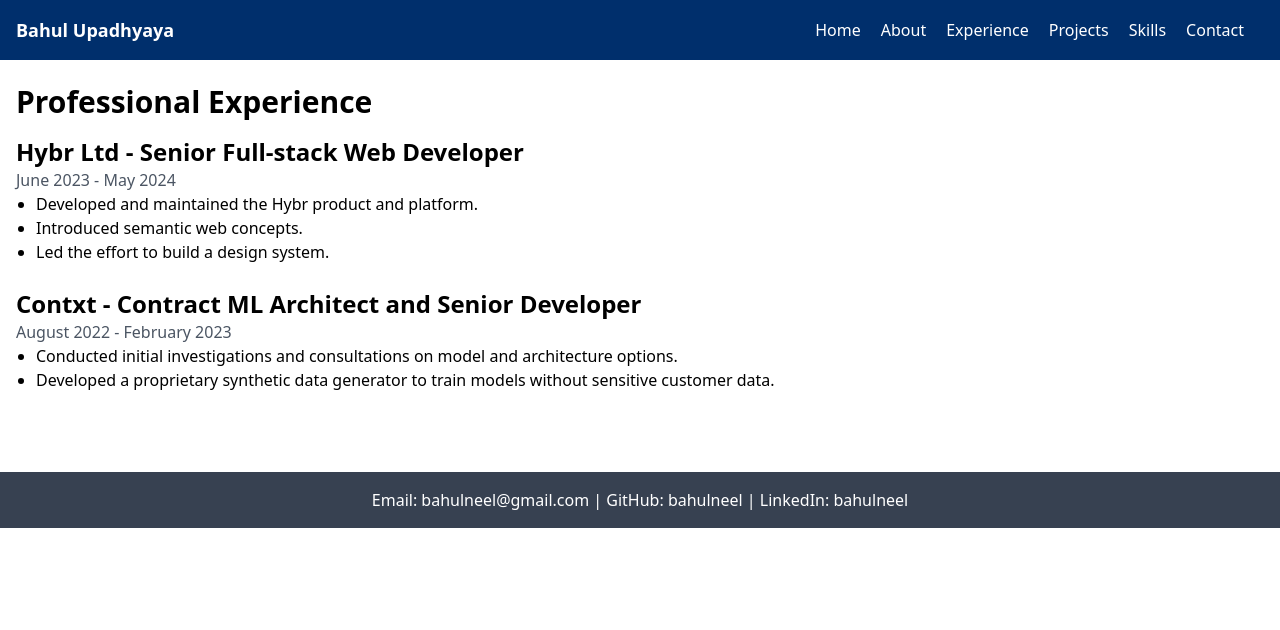
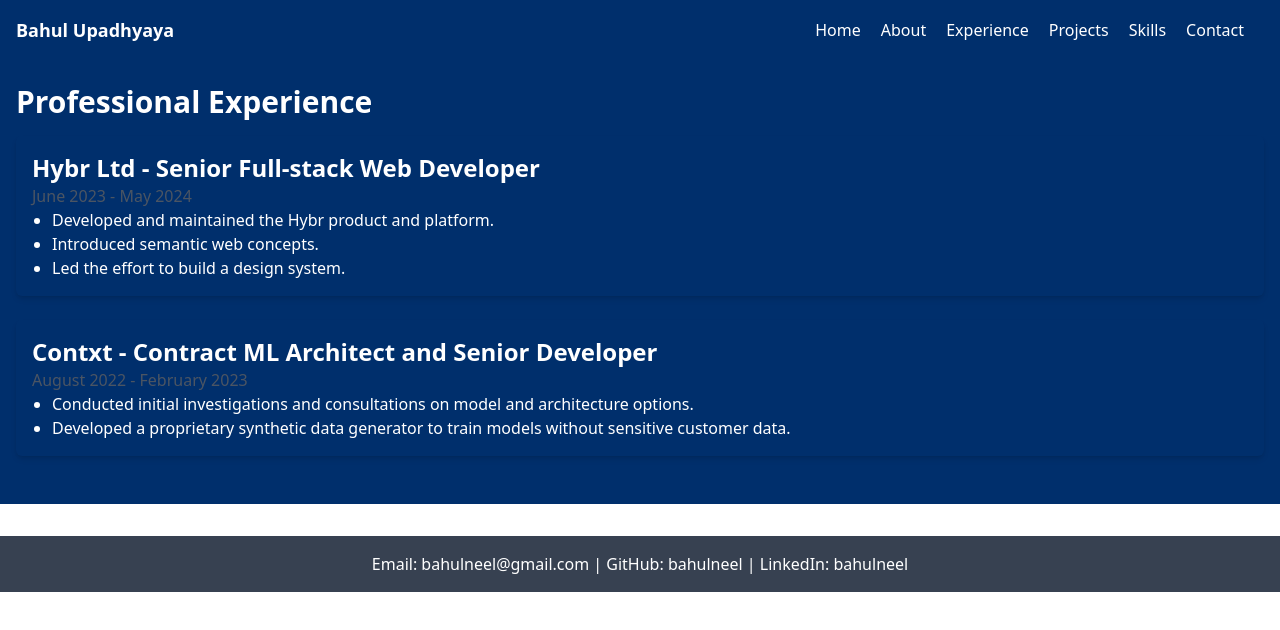
Before and after one commit to bahulneel/bahulneel.github.io, a Next.js app: page /experience in a window 1280 px wide. Shown: the top 630 px of the page. Built offline with nearby package versions, Linux system fonts and the light colour scheme.

Commit message:
pallete and layout

```diff
--- a/pages/about.js
+++ b/pages/about.js
@@ -1,17 +1,16 @@
-
 // About Me content
 import Head from 'next/head';
 
 function Page() {
   return (
-    <div className="container mx-auto px-4 py-6">
+    <div className="container mx-auto px-4 py-6 bg-secondary-lightGray">
       <Head>
         <title>About Me</title>
       </Head>
-      <h1 className="text-3xl font-bold mb-4">About Me</h1>
-      <p className="mb-4">I am a seasoned software architect and developer with a deep passion for building innovative software solutions that enhance user experiences and business outcomes. With over 20 years of experience, my expertise spans across data platform development, web systems, and team leadership.</p>
-      <p className="mb-4">I am committed to staying at the forefront of technology through continuous learning and application of new technologies. My career goals include leading large-scale projects that leverage cutting-edge technologies to solve complex problems.</p>
-      <p>Outside of work, I enjoy contributing to open source projects, writing technical articles, and sharing my knowledge through speaking engagements at industry conferences.</p>
+      <h1 className="text-3xl font-bold mb-4 text-primary-darkBlue">About Me</h1>
+      <p className="mb-4 text-secondary-gray">I am a seasoned software architect and developer with a deep passion for building innovative software solutions that enhance user experiences and business outcomes. With over 20 years of experience, my expertise spans across data platform development, web systems, and team leadership.</p>
+      <p className="mb-4 text-secondary-gray">I am committed to staying at the forefront of technology through continuous learning and application of new technologies. My career goals include leading large-scale projects that leverage cutting-edge technologies to solve complex problems.</p>
+      <p className="text-secondary-gray">Outside of work, I enjoy contributing to open source projects, writing technical articles, and sharing my knowledge through speaking engagements at industry conferences.</p>
     </div>
   );
 }
--- a/pages/experience.js
+++ b/pages/experience.js
@@ -1,29 +1,28 @@
-
 // Experience content
 import Head from 'next/head';
 
 function Page() {
   return (
-    <div className="container mx-auto px-4 py-6">
+    <div className="container mx-auto px-4 py-6 bg-primary-darkBlue">
       <Head>
         <title>Experience</title>
       </Head>
-      <h1 className="text-3xl font-bold mb-4">Professional Experience</h1>
-      <div className="mb-6">
-        <h2 className="text-2xl font-semibold">Hybr Ltd - Senior Full-stack Web Developer</h2>
-        <p className="text-gray-600">June 2023 - May 2024</p>
+      <h1 className="text-3xl font-bold mb-4 text-accent-white">Professional Experience</h1>
+      <div className="mb-6 p-4 rounded-md shadow-md">
+        <h2 className="text-2xl font-semibold text-accent-white">Hybr Ltd - Senior Full-stack Web Developer</h2>
+        <p className="text-gray-600 text-accent-white">June 2023 - May 2024</p>
         <ul className="list-disc ml-5">
-          <li>Developed and maintained the Hybr product and platform.</li>
-          <li>Introduced semantic web concepts.</li>
-          <li>Led the effort to build a design system.</li>
+          <li className="text-accent-white">Developed and maintained the Hybr product and platform.</li>
+          <li className="text-accent-white">Introduced semantic web concepts.</li>
+          <li className="text-accent-white">Led the effort to build a design system.</li>
         </ul>
       </div>
-      <div className="mb-6">
-        <h2 className="text-2xl font-semibold">Contxt - Contract ML Architect and Senior Developer</h2>
-        <p className="text-gray-600">August 2022 - February 2023</p>
+      <div className="mb-6 p-4 rounded-md shadow-md">
+        <h2 className="text-2xl font-semibold text-accent-white">Contxt - Contract ML Architect and Senior Developer</h2>
+        <p className="text-gray-600 text-accent-white">August 2022 - February 2023</p>
         <ul className="list-disc ml-5">
-          <li>Conducted initial investigations and consultations on model and architecture options.</li>
-          <li>Developed a proprietary synthetic data generator to train models without sensitive customer data.</li>
+          <li className="text-accent-white">Conducted initial investigations and consultations on model and architecture options.</li>
+          <li className="text-accent-white">Developed a proprietary synthetic data generator to train models without sensitive customer data.</li>
         </ul>
       </div>
       {/* Additional experiences can be added here in a similar format */}
--- a/pages/index.js
+++ b/pages/index.js
@@ -1,4 +1,3 @@
-
 // Home Page content
 import Head from 'next/head';
 
@@ -8,10 +7,14 @@
       <Head>
         <title>Home</title>
       </Head>
-      <h1 className="text-3xl font-bold mb-4">Welcome to My Professional Portfolio</h1>
-      <img src="/profile.webp" alt="Professional Photo" className="w-32 h-32 rounded-full mb-4"/>
-      <p className="mb-4">Seasoned software architect and developer with over 20 years of experience in building large-scale, innovative software solutions. Adept at data platform development, web systems, and enhancing team performance.</p>
-      <p>Regularly engages with academic research and industry trends to stay at the cutting edge of technology. Committed to promoting neurodiversity in the workplace.</p>
+      <div className="bg-gradient-to-r from-gradient-start to-gradient-end p-4 rounded-md shadow-md">
+        <h1 className="text-3xl font-bold mb-4 text-accent-white">Welcome to My Professional Portfolio</h1>
+      </div>
+      <div className="bg-primary-darkBlue p-4 rounded-md shadow-md mt-4">
+        <img src="/profile.webp" alt="Professional Photo" className="w-32 h-32 rounded-full mb-4" />
+        <p className="mb-4 text-accent-white">Seasoned software architect and developer with over 20 years of experience in building large-scale, innovative software solutions. Adept at data platform development, web systems, and enhancing team performance.</p>
+        <p className="text-accent-white">Regularly engages with academic research and industry trends to stay at the cutting edge of technology. Committed to promoting neurodiversity in the workplace.</p>
+      </div>
     </div>
   );
 }
--- a/pages/projects.js
+++ b/pages/projects.js
@@ -1,4 +1,3 @@
-
 // Projects content
 import Head from 'next/head';
 
@@ -8,16 +7,16 @@
       <Head>
         <title>Projects</title>
       </Head>
-      <h1 className="text-3xl font-bold mb-4">Projects Portfolio</h1>
-      <div className="mb-6">
-        <h2 className="text-2xl font-semibold">Hybr Product Platform</h2>
-        <p className="mb-2">A comprehensive platform for managing digital assets and workflows.</p>
-        <a href="https://github.com/bahulneel/hybr-platform" className="text-blue-500 hover:underline">View Repository</a>
+      <h1 className="text-3xl font-bold mb-4 text-accent-white">Projects Portfolio</h1>
+      <div className="mb-6 bg-gradient-to-r from-gradient-start to-gradient-end p-4 rounded-md shadow-md">
+        <h2 className="text-2xl font-semibold text-accent-white">Hybr Product Platform</h2>
+        <p className="mb-2 text-accent-white">A comprehensive platform for managing digital assets and workflows.</p>
+        <a href="https://github.com/bahulneel/hybr-platform" className="text-accent-orange hover:underline">View Repository</a>
       </div>
-      <div className="mb-6">
-        <h2 className="text-2xl font-semibold">Synthetic Data Generator</h2>
-        <p className="mb-2">A tool developed for generating synthetic data to train machine learning models without compromising sensitive information.</p>
-        <a href="https://github.com/bahulneel/synthetic-data-generator" className="text-blue-500 hover:underline">View Repository</a>
+      <div className="mb-6 bg-gradient-to-r from-gradient-start to-gradient-end p-4 rounded-md shadow-md">
+        <h2 className="text-2xl font-semibold text-accent-white">Synthetic Data Generator</h2>
+        <p className="mb-2 text-accent-white">A tool developed for generating synthetic data to train machine learning models without compromising sensitive information.</p>
+        <a href="https://github.com/bahulneel/synthetic-data-generator" className="text-accent-orange hover:underline">View Repository</a>
       </div>
       {/* Additional projects can be added here in a similar format */}
     </div>
--- a/pages/skills.js
+++ b/pages/skills.js
@@ -1,27 +1,26 @@
-
 // Skills content
 import Head from 'next/head';
 
 function Page() {
   return (
-    <div className="container mx-auto px-4 py-6">
+    <div className="container mx-auto px-4 py-6 bg-secondary-lightGray">
       <Head>
         <title>Skills</title>
       </Head>
-      <h1 className="text-3xl font-bold mb-4">Professional Skills</h1>
-      <h2 className="text-2xl font-semibold mb-3">Technical Skills</h2>
+      <h1 className="text-3xl font-bold mb-4 text-primary-darkBlue">Professional Skills</h1>
+      <h2 className="text-2xl font-semibold mb-3 text-primary-darkBlue">Technical Skills</h2>
       <ul className="list-disc ml-5 mb-6">
-        <li>Advanced knowledge in JavaScript, TypeScript, and Node.js</li>
-        <li>Proficient in data architecture and management with MySQL, Postgres, and MongoDB</li>
-        <li>Experienced in building and maintaining web applications using React, Vue, and Next.js</li>
-        <li>Skilled in machine learning and AI technologies, including TensorFlow and custom GPT models</li>
+        <li className="text-secondary-gray">Advanced knowledge in JavaScript, TypeScript, and Node.js</li>
+        <li className="text-secondary-gray">Proficient in data architecture and management with MySQL, Postgres, and MongoDB</li>
+        <li className="text-secondary-gray">Experienced in building and maintaining web applications using React, Vue, and Next.js</li>
+        <li className="text-secondary-gray">Skilled in machine learning and AI technologies, including TensorFlow and custom GPT models</li>
       </ul>
-      <h2 className="text-2xl font-semibold mb-3">Soft Skills</h2>
+      <h2 className="text-2xl font-semibold mb-3 text-primary-darkBlue">Soft Skills</h2>
       <ul className="list-disc ml-5">
-        <li>Strong leadership and team management abilities</li>
-        <li>Excellent communication and interpersonal skills</li>
-        <li>Proven problem-solving and analytical capabilities</li>
-        <li>Commitment to continuous learning and professional development</li>
+        <li className="text-secondary-gray">Strong leadership and team management abilities</li>
+        <li className="text-secondary-gray">Excellent communication and interpersonal skills</li>
+        <li className="text-secondary-gray">Proven problem-solving and analytical capabilities</li>
+        <li className="text-secondary-gray">Commitment to continuous learning and professional development</li>
       </ul>
     </div>
   );
```
